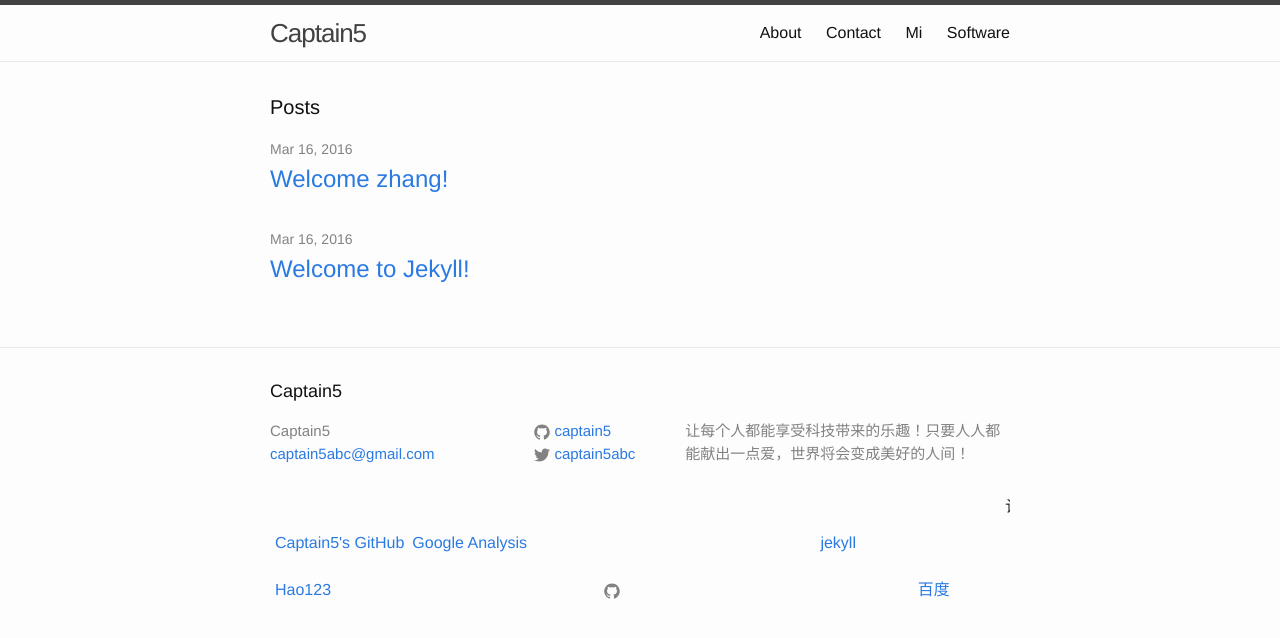
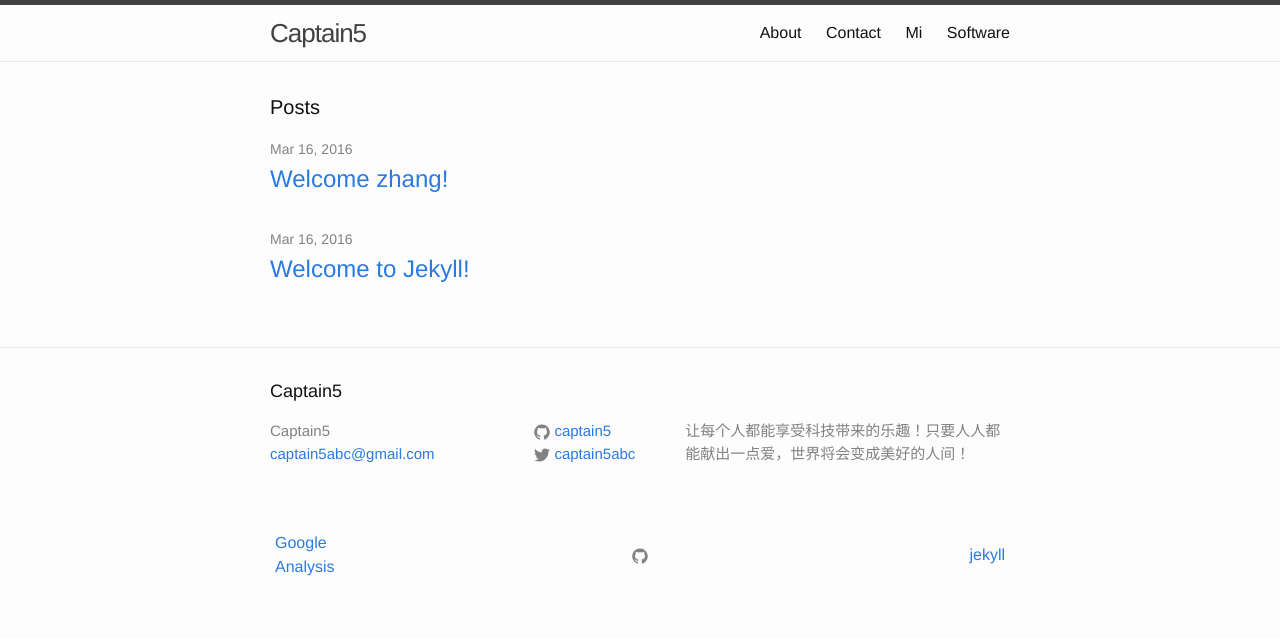
Before and after one commit to captain5/captain5.github.io, a Jekyll site: the page built from index.html, in a window 1280 px wide. Shown: the top 638 px of the page. Built offline with Jekyll 4.4.1, drawn with Linux system fonts in a browser that asks for light colours.

Commit message:
Update footer.html

```diff
--- a/_includes/footer.html
+++ b/_includes/footer.html
@@ -42,14 +42,9 @@
       </table>-->
    <marquee>让每个人都能享受科技带来的乐趣！只要人人都能献出一点爱，世界将会变成美好的人间！</marquee>
    <table cellpadding=3>
-     <tr>
-        <td><p><a href="https://github.com/captain5"  target="_black">Captain5's GitHub</a></p></td>
-        <td><p><a href="https://analytics.google.com"  target="_black">Google Analysis</a></p></td>
-        <td><p><a href="https://jekyllrb.com/"  target="_black">jekyll</a></p></td>
-      </tr>
-     <tr><td align=left width=20%><a href="http://hao123.com"  target="_black">Hao123</a></td>
-        <td width=60% align=center>{% include icon-github.html %}</td>
-        <td align=right width=20%><a href="http://baidu.com"  target="_black">百度</a></td>
+      <tr><td align=left width=10%><a href="https://analytics.google.com"  target="_black">Google Analysis</a></td>
+        <td width=80% align=center>{% include icon-github.html %}</td>
+        <td align=right width=10%><a href="https://jekyllrb.com/"  target="_black">jekyll</a></td>
       </tr></table>
   </div>
 </footer>
```
